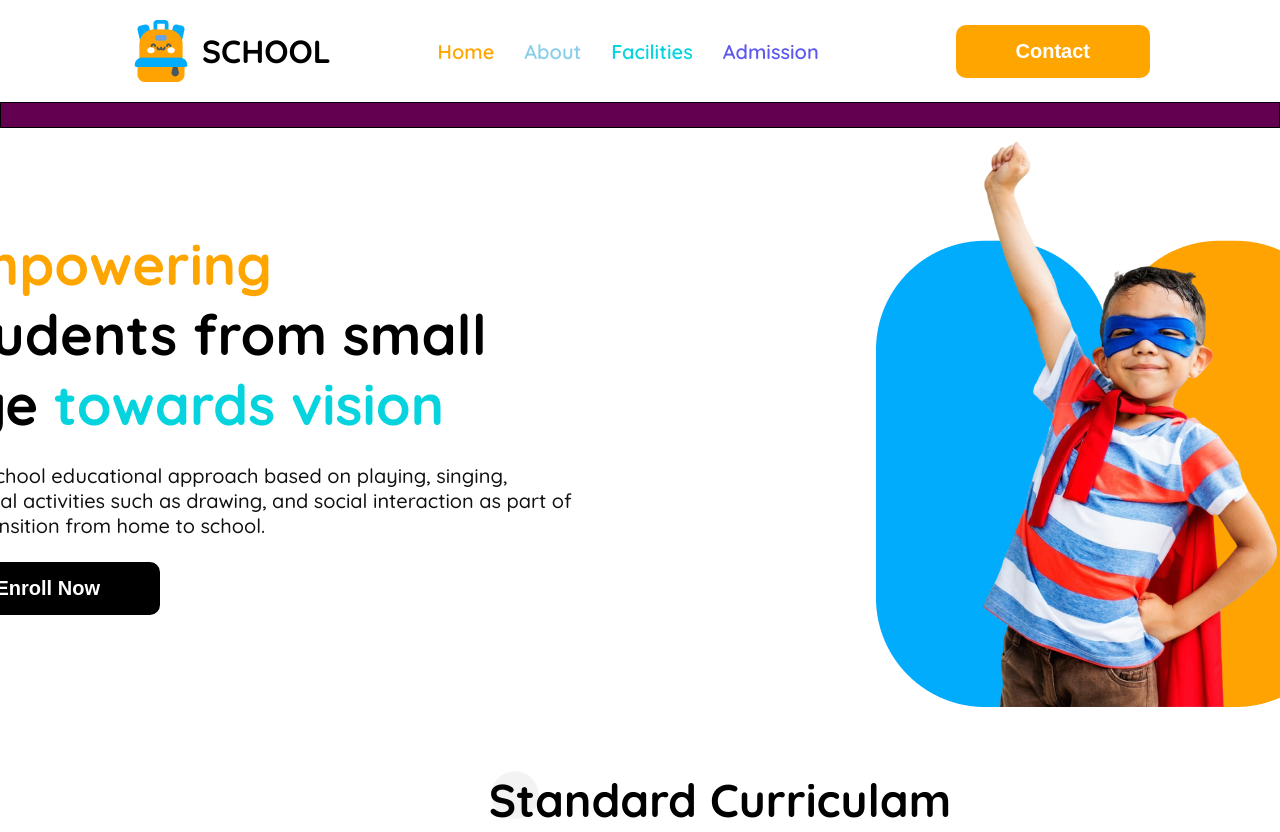
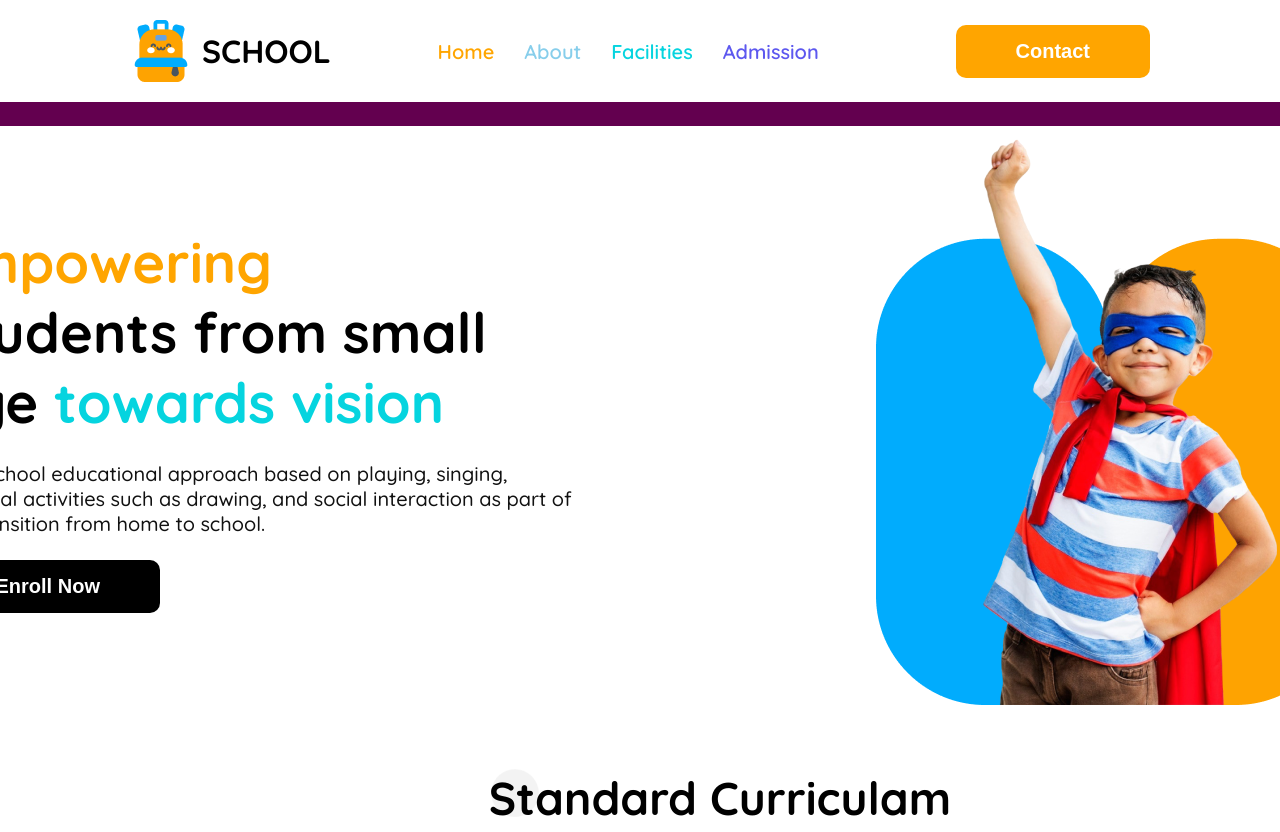
Before and after one commit to jamilWebdesign2024/My-second-assignment, a plain HTML site: page index.html in a window 1280 px wide. Shown: the top 832 px of the page. Drawn offline with nearby package versions, Linux system fonts and the light colour scheme.

Commit message:
all ar done

```diff
--- a/index.html
+++ b/index.html
@@ -6,6 +6,7 @@
     <title>Kintergarden School</title>
     <link rel="stylesheet" href="style/style.css">
     <link rel="stylesheet" href="https://unpkg.com/boxicons@2.1.4/css/boxicons.min.css">
+    <link rel="shortcut icon" href="assets/vector.jpg" type="image/x-icon">
 </head>
 <body>
     <header>
--- a/style/style.css
+++ b/style/style.css
@@ -286,7 +286,6 @@ ul li a{
     margin-bottom: 3.8rem;
 }
 marquee{
-    border: 1px solid black;
     background-color: rgb(99, 0, 79);
     color: rgb(249, 249, 249);
     font-size: 1.2rem;
@@ -297,7 +296,6 @@ marquee{
 .footer-section{
     background-color: rgba(1, 172, 253, 1);
     padding: 100px;
-    /* align-items: center; */
     justify-content: space-around;
 }
 .footer-desc{
@@ -416,7 +414,6 @@ marquee{
         width: 95%;
         gap: 10px;
         margin-left: 10px;
-        /* padding: 1rem; */
     }
     .curriculam{
         width: 100%;
@@ -433,17 +430,11 @@ marquee{
     }
     .our-stories-steps{
         width: 180px;
-        /* align-items: center;
-        justify-content: center; */
         height: 200px;
         margin-bottom: 15px;
     }
     .four-section{
-        /* margin: 20px 10px 0 16px; */
-        /* margin-left: 20px; */
         width: 100%;
-        /* align-items: center;
-        justify-content: center; */
         gap: 5px;
         padding: 5px;
         margin-left: 10px;
@@ -484,8 +475,6 @@ marquee{
         flex-direction: column;
         gap: 30px;
         padding: 15px;
-        /* align-items: center;
-        justify-content: center; */
     }
     .footer-desc{
         width: 330px;
@@ -500,12 +489,9 @@ marquee{
         width: 75px;
     }
     .kids-education{
-        /* align-items: center; */
         font-size: 1.7rem;
         color: white;
         font-weight: 700;
         gap: 10px;
     }
-
-
 }
```
Also changed, not shown: assets/vector.jpg (added).
